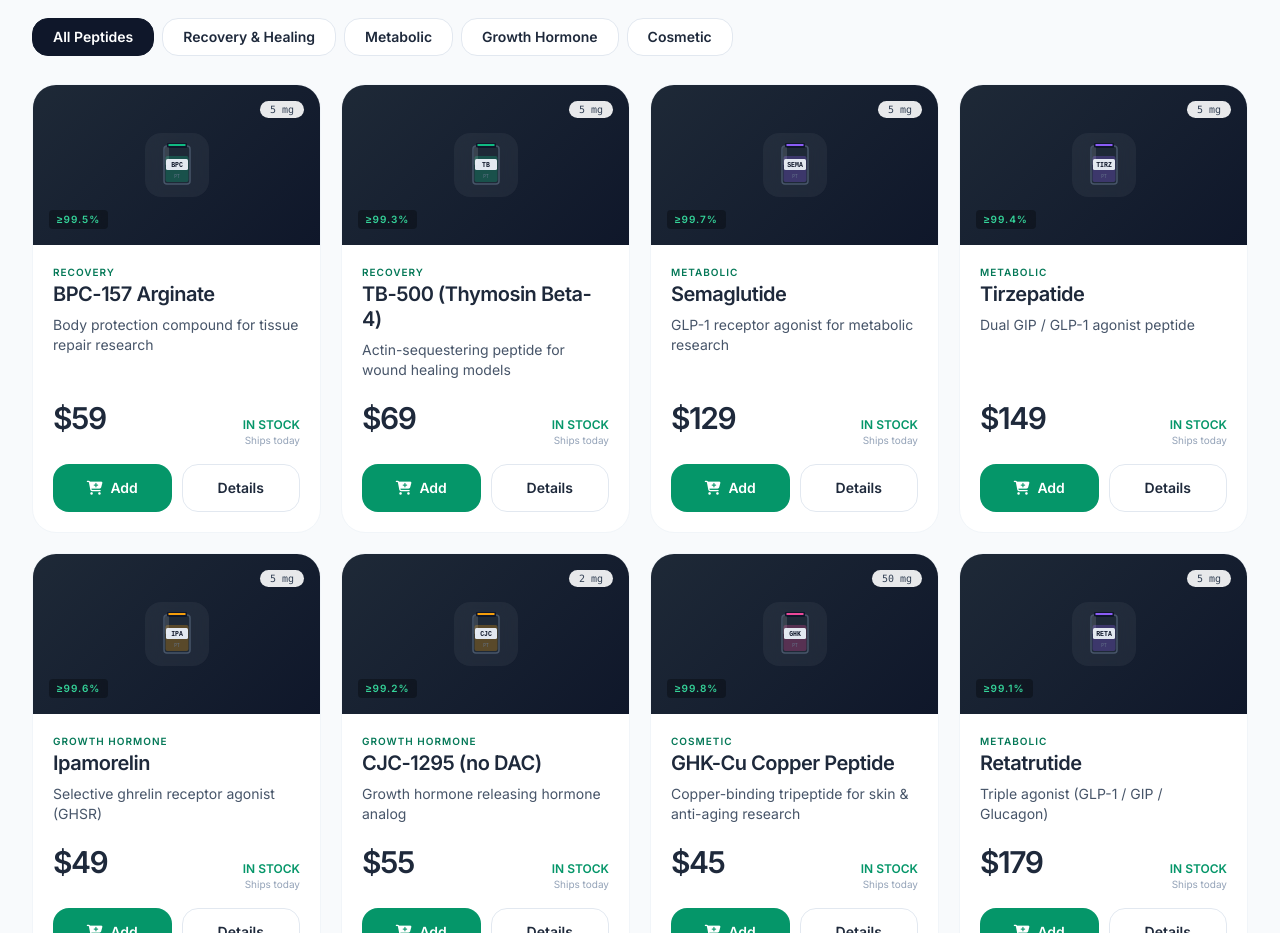
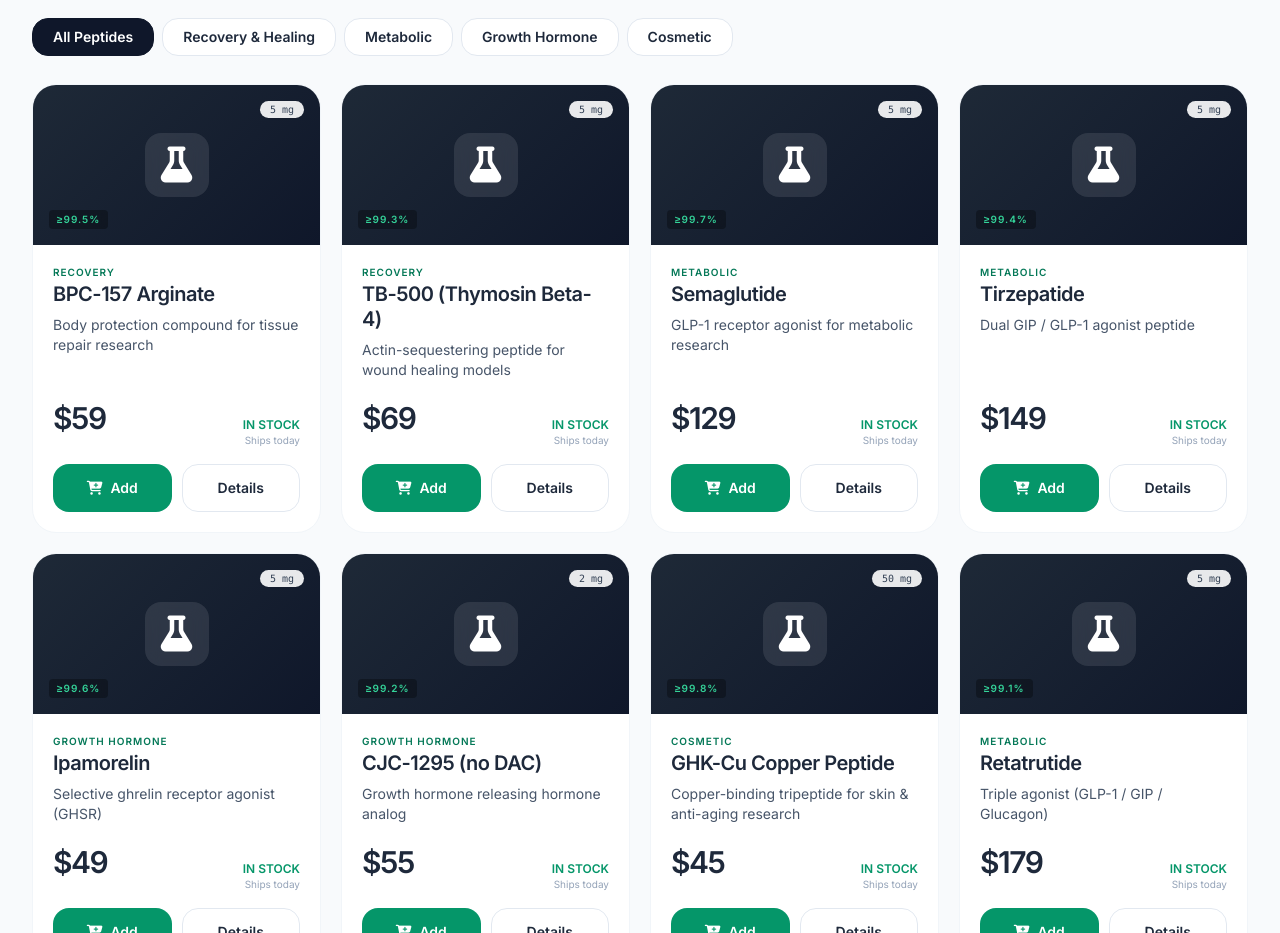
Before and after one commit to savitz25/true-peptide-labs, a plain HTML site: page index.html in a window 1280 px wide. Shown: the part 1160-2093 px from the top of the page. Drawn offline with nearby package versions, Linux system fonts and the light colour scheme.

Commit message:
Revert peptide icons back to original flask icon for all products

```diff
--- a/index.html
+++ b/index.html
@@ -997,52 +997,6 @@
             }
         }
 
-        // Custom peptide vial icon generator (branded with PT logo)
-        function getPeptideIcon(product) {
-            const shortNames = {
-                1: 'BPC',
-                2: 'TB',
-                3: 'SEMA',
-                4: 'TIRZ',
-                5: 'IPA',
-                6: 'CJC',
-                7: 'GHK',
-                8: 'RETA'
-            };
-            const accentColors = {
-                1: '#10b981', // recovery - emerald
-                2: '#10b981',
-                3: '#8b5cf6', // metabolic - violet
-                4: '#8b5cf6',
-                5: '#f59e0b', // gh - amber
-                6: '#f59e0b',
-                7: '#ec4899', // cosmetic - pink
-                8: '#8b5cf6'
-            };
-            const short = shortNames[product.id] || 'PT';
-            const color = accentColors[product.id] || '#10b981';
-
-            return `
-                <svg width="48" height="48" viewBox="0 0 48 48" fill="none" xmlns="http://www.w3.org/2000/svg">
-                    <!-- Vial body (glass effect) -->
-                    <rect x="11" y="5" width="26" height="38" rx="3" fill="#1e2937" stroke="#475569" stroke-width="1.5"/>
-                    <!-- Liquid -->
-                    <rect x="12.5" y="15" width="23" height="26" rx="2" fill="${color}" fill-opacity="0.28"/>
-                    <!-- Label area -->
-                    <rect x="13" y="18" width="22" height="11" rx="1.5" fill="#e2e8f0"/>
-                    <!-- Peptide short name on label -->
-                    <text x="24" y="26" font-family="monospace, ui-monospace" font-size="6.5" font-weight="700" fill="#0f172a" text-anchor="middle">${short}</text>
-                    <!-- Cap / rubber stopper -->
-                    <rect x="14" y="2" width="20" height="5" rx="1" fill="#0f172a"/>
-                    <rect x="15.5" y="3" width="17" height="2" fill="${color}"/>
-                    <!-- Brand "PT" -->
-                    <text x="24" y="37" font-family="monospace, ui-monospace" font-size="4.5" fill="#64748b" text-anchor="middle">PT</text>
-                    <!-- Glass highlight -->
-                    <rect x="12" y="6" width="4" height="18" rx="1" fill="white" fill-opacity="0.12"/>
-                </svg>
-            `;
-        }
-
         // Render products
         function renderProducts(filteredProducts) {
             const grid = document.getElementById('products-grid');
@@ -1060,8 +1014,8 @@
 
                 card.innerHTML = `
                     <div class="product-img h-40 flex items-center justify-center relative">
-                        <div class="w-16 h-16 bg-white/5 backdrop-blur rounded-2xl flex items-center justify-center">
-                            ${getPeptideIcon(product)}
+                        <div class="w-16 h-16 bg-white/10 backdrop-blur rounded-2xl flex items-center justify-center">
+                            <i class="fa-solid fa-flask text-white text-4xl peptide-icon"></i>
                         </div>
 
                         <div class="absolute top-4 right-4">
@@ -1263,15 +1217,7 @@
                 html += `
                     <div class="flex gap-4">
                         <div class="w-14 h-14 flex-shrink-0 bg-slate-800 rounded-2xl flex items-center justify-center">
-                            <svg width="28" height="28" viewBox="0 0 48 48" fill="none" xmlns="http://www.w3.org/2000/svg">
-                                <rect x="11" y="5" width="26" height="38" rx="3" fill="#1e2937" stroke="#475569" stroke-width="1.5"/>
-                                <rect x="12.5" y="15" width="23" height="26" rx="2" fill="#10b981" fill-opacity="0.25"/>
-                                <rect x="13" y="18" width="22" height="11" rx="1.5" fill="#e2e8f0"/>
-                                <text x="24" y="26" font-family="monospace" font-size="6.5" font-weight="700" fill="#0f172a" text-anchor="middle">PT</text>
-                                <rect x="14" y="2" width="20" height="5" rx="1" fill="#0f172a"/>
-                                <rect x="15.5" y="3" width="17" height="2" fill="#10b981"/>
-                                <rect x="12" y="6" width="4" height="18" rx="1" fill="white" fill-opacity="0.12"/>
-                            </svg>
+                            <i class="fa-solid fa-flask text-white/70"></i>
                         </div>
                         <div class="flex-1 min-w-0">
                             <div class="flex justify-between items-start">
```
